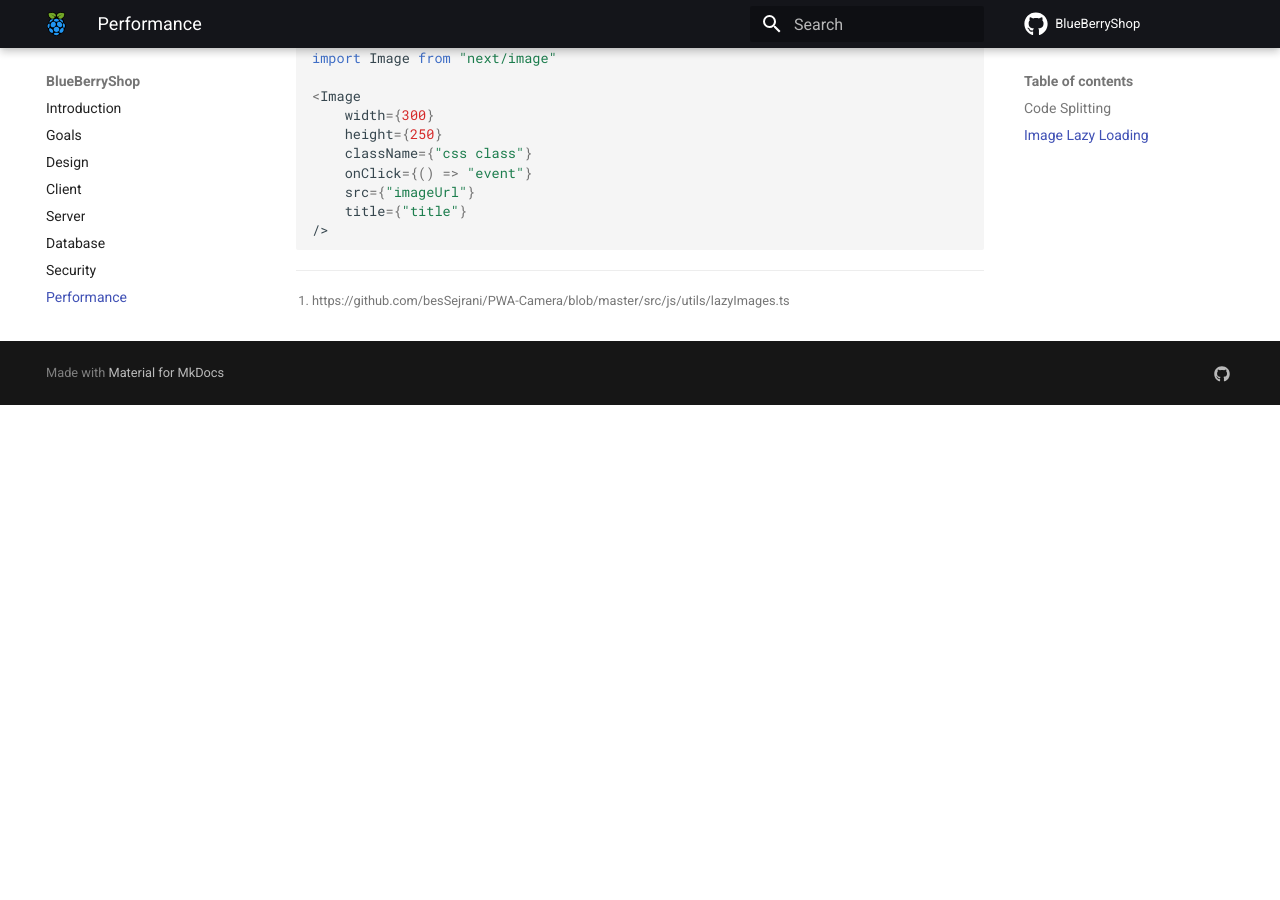
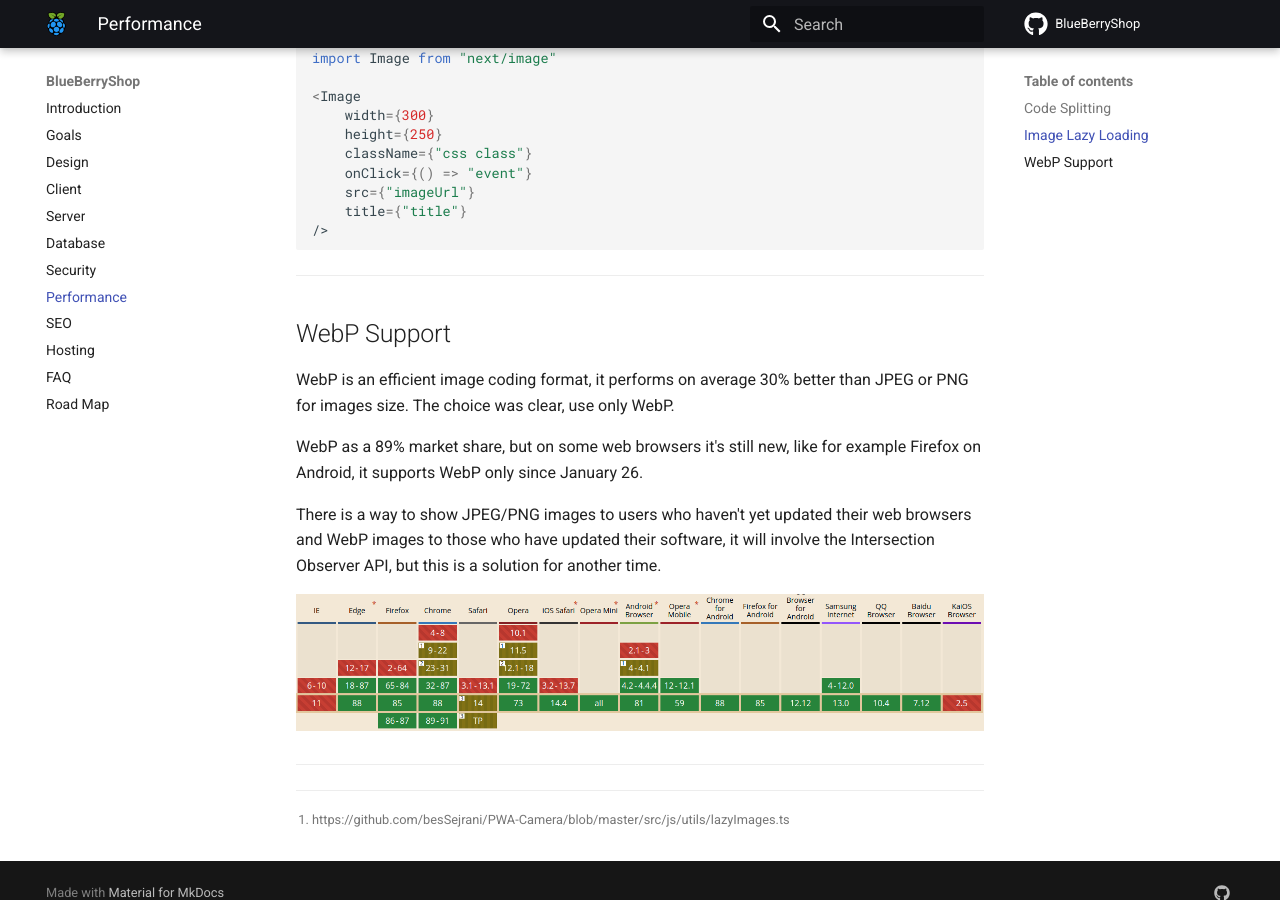
Before and after one commit to besSejrani/TechStore, an MkDocs documentation site: the page built from Documentation/docs/7.performance.md, in a window 1280 px wide and 900 px high, scrolled down 602 px. Built offline with MkDocs 1.6.1 and Material for MkDocs 9.7.7, drawn with Linux system fonts in a browser that asks for light colours; comment, search, counter and statistics services are not loaded; before the commit the page ends 1007 px from its top, so only the background shows below that.

Commit message:
added webp section on performance page

````diff
--- a/Documentation/docs/7.performance.md
+++ b/Documentation/docs/7.performance.md
@@ -55,3 +55,16 @@
     targets.forEach(lazyLoad);
 
     ```
+
+<hr/>
+## WebP Support
+
+WebP is an efficient image coding format, it performs on average 30% better than JPEG or PNG for images size. The choice was clear, use only WebP.
+
+WebP as a 89% market share, but on some web browsers it's still new, like for example Firefox on Android, it supports WebP only since January 26.
+
+There is a way to show JPEG/PNG images to users who haven't yet updated their web browsers and WebP images to those who have updated their software, it will involve the Intersection Observer API, but this is a solution for another time.
+
+![webp support](./images/webpCompatbility.png)
+
+<hr/>
````
Also changed, not shown: Documentation/docs/4.server.md (+3 -1 lines), Documentation/docs/b.roadmap.md (+1 -0 lines), Documentation/docs/images/webpCompatbility.png (added).
